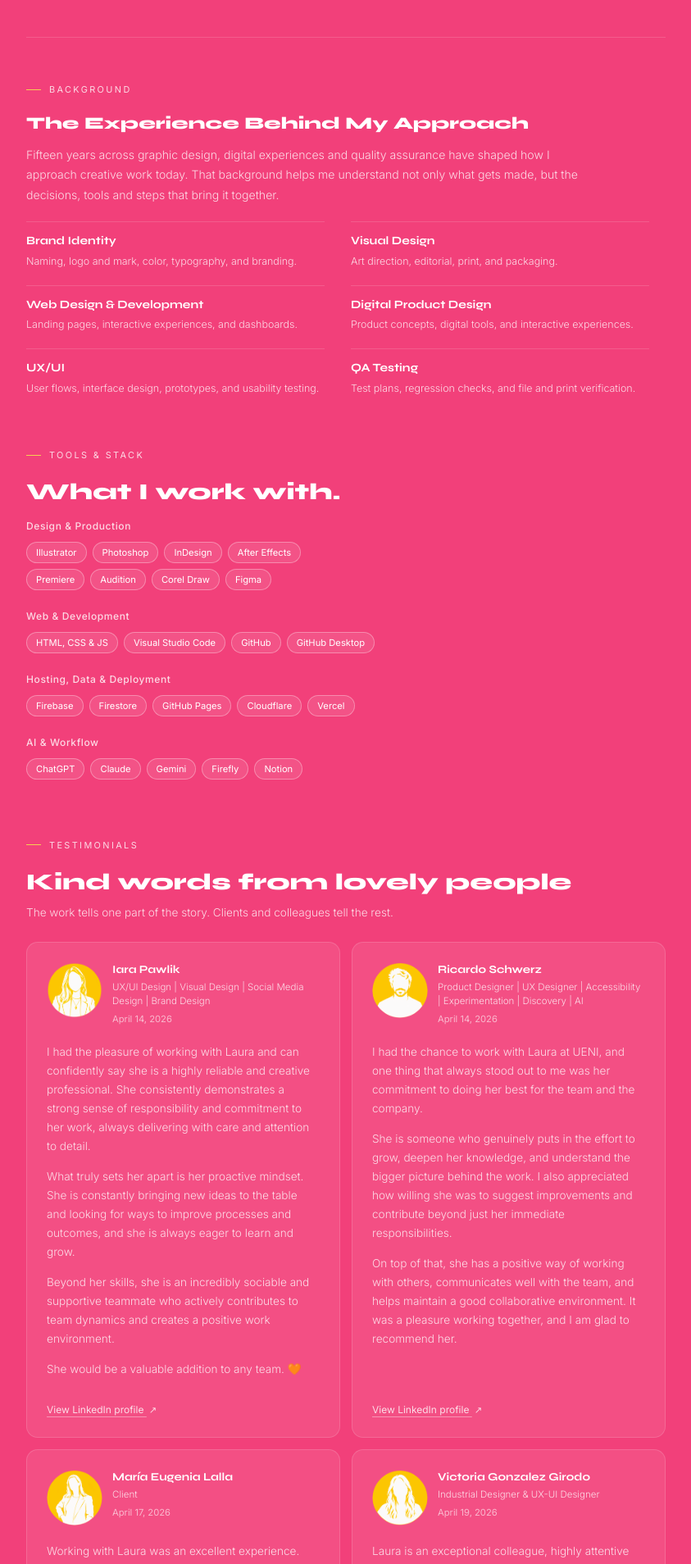
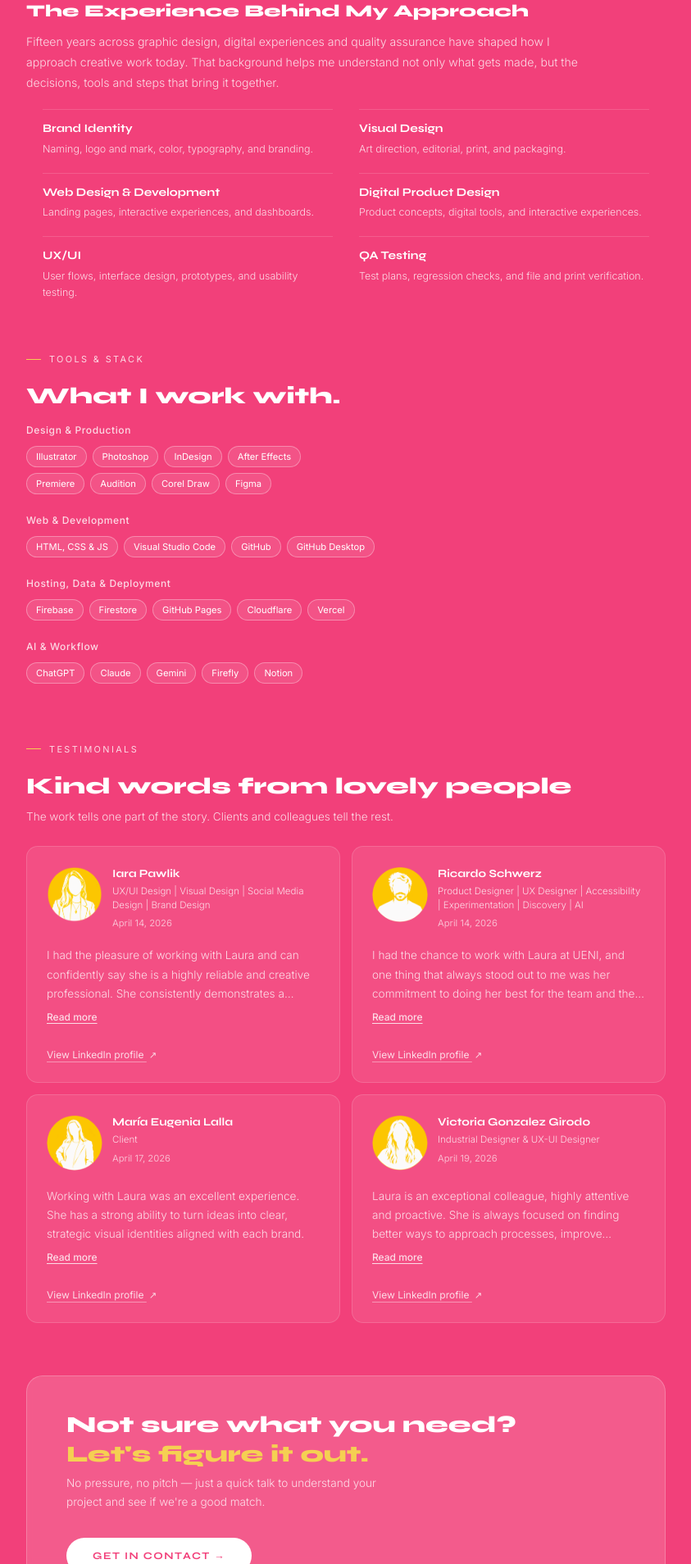
Before and after one commit to laumujica/lauramujica, a plain HTML site: page pages/services/index.html in a window 1280 px wide. Shown: the part 892-2800 px from the top of the page at 82% size, without its empty margins (218-1061 px from the left). Drawn offline with Linux system fonts and the light colour scheme.

Commit message:
Compact testimonials and refine services layout

```diff
--- a/pages/services/index.html
+++ b/pages/services/index.html
@@ -75,8 +75,8 @@
       }
       #services .service-featured .svc-desc {
         max-width: 690px;
-        font-size: 0.95rem;
-        line-height: 1.8;
+        font-size: 0.85rem;
+        line-height: 1.7;
         margin: 0 0 1.7rem;
       }
       #services .services-practice {
@@ -147,6 +147,7 @@
         grid-template-columns: repeat(2, minmax(0, 1fr));
         gap: 1.2rem 2rem;
         max-width: 760px;
+        padding-left: 1.25rem;
       }
       #services .services-craft-item {
         padding-top: 0.8rem;
@@ -163,6 +164,30 @@
         font-size: 0.78rem;
         font-weight: 300;
         line-height: 1.6;
+      }
+      #services .testimonial-card:not(.is-expanded) .testimonial-body p:not(:first-child) {
+        display: none;
+      }
+      #services .testimonial-card:not(.is-expanded) .testimonial-body p:first-child {
+        display: -webkit-box;
+        -webkit-box-orient: vertical;
+        -webkit-line-clamp: 3;
+        overflow: hidden;
+      }
+      #services .testimonial-card .testimonial-read-more {
+        display: inline-flex;
+        margin-top: 0.55rem;
+        padding: 0;
+        border: 0;
+        background: none;
+        color: var(--white80);
+        font: 500 0.75rem/1.4 "Inter", sans-serif;
+        text-decoration: underline;
+        text-underline-offset: 3px;
+        cursor: pointer;
+      }
+      #services .testimonial-card.is-expanded .testimonial-read-more {
+        margin-top: 0.75rem;
       }
       @media (max-width: 700px) {
         #services .services-practice-list {
@@ -283,8 +308,6 @@
             </div>
           </article>
         </div>
-
-        <div class="section-divider"></div>
 
         <section class="services-craft" aria-labelledby="services-craft-title">
           <div class="page-eyebrow">Background</div>
@@ -426,6 +449,7 @@
                   </p>
                   <p>She would be a valuable addition to any team. 🧡</p>
                 </div>
+                <button class="testimonial-read-more" type="button" aria-expanded="false">Read more</button>
 
                 <a
                   class="testimonial-link"
@@ -477,6 +501,7 @@
                     together, and I am glad to recommend her.
                   </p>
                 </div>
+                <button class="testimonial-read-more" type="button" aria-expanded="false">Read more</button>
 
                 <a
                   class="testimonial-link"
@@ -521,6 +546,7 @@
                     entrepreneurs and growing brands.
                   </p>
                 </div>
+                <button class="testimonial-read-more" type="button" aria-expanded="false">Read more</button>
 
                 <a
                   class="testimonial-link"
@@ -565,6 +591,7 @@
                   </p>
                   <p>Having her by your side is truly valuable.</p>
                 </div>
+                <button class="testimonial-read-more" type="button" aria-expanded="false">Read more</button>
 
                 <a
                   class="testimonial-link"
@@ -609,6 +636,16 @@
   </div>
 </footer> -->
 
+    <script>
+      document.querySelectorAll("#services .testimonial-read-more").forEach((button) => {
+        button.addEventListener("click", () => {
+          const card = button.closest(".testimonial-card");
+          const expanded = card.classList.toggle("is-expanded");
+          button.setAttribute("aria-expanded", String(expanded));
+          button.textContent = expanded ? "Read less" : "Read more";
+        });
+      });
+    </script>
     <script src="/js/main.js?v=site-nav-20261013"></script>
   </body>
 </html>
```
